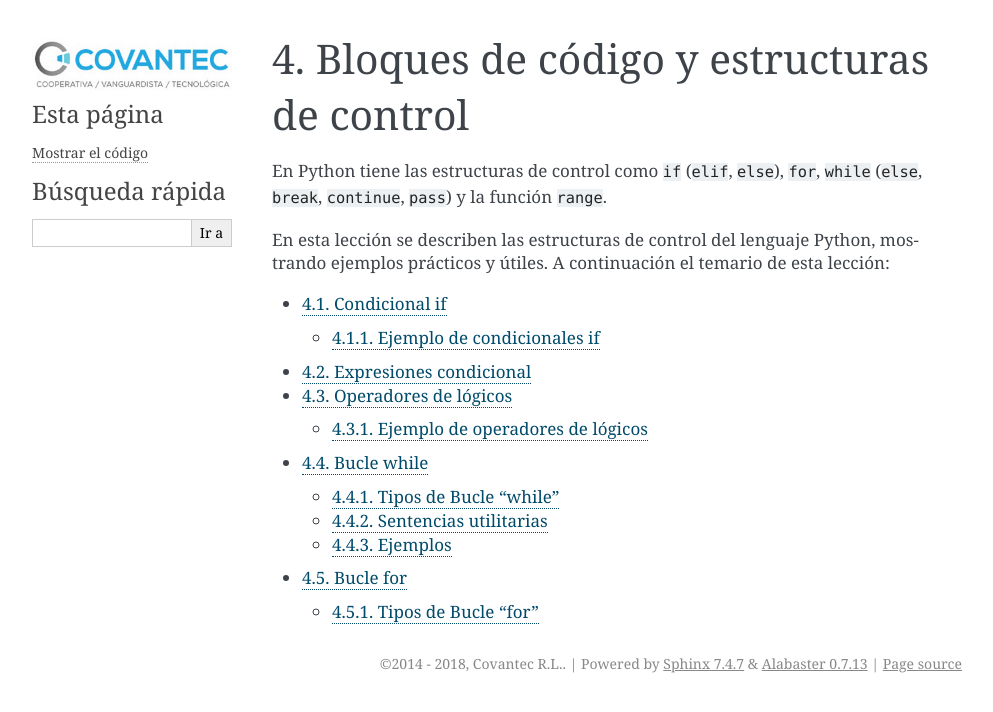
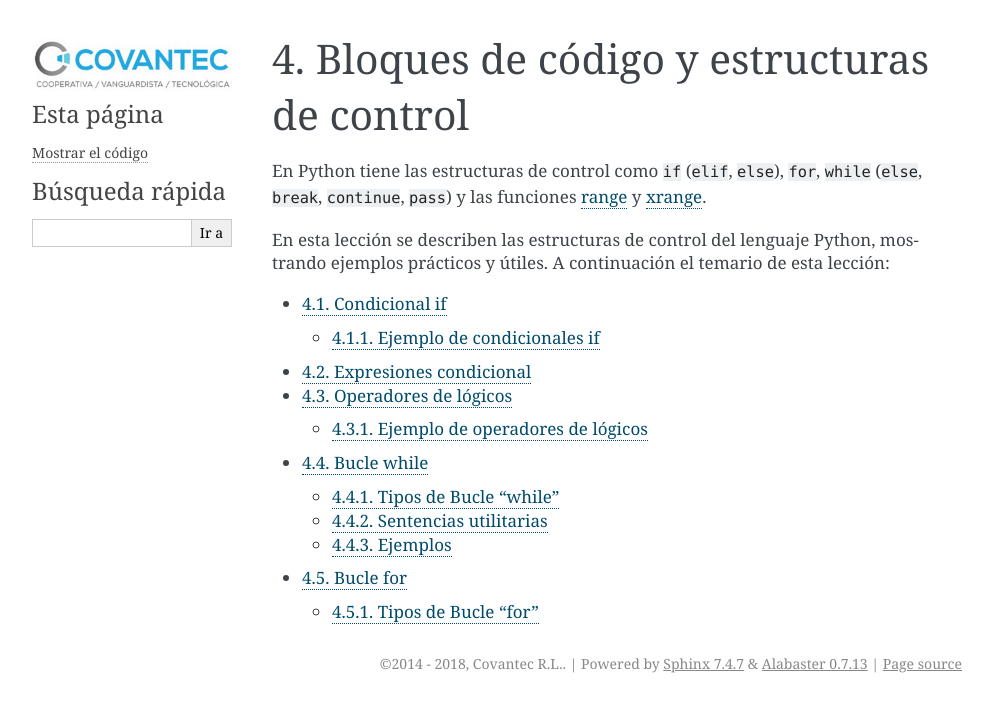
Before and after one commit to macagua/entrenamiento.python_basico, a Sphinx documentation site: the page built from source/leccion4/index.rst, in a window 1280 px wide. Shown: the top 712 px of the page, without its empty margins (148-1141 px from the left). Built offline with Sphinx 7.4.7, drawn with Linux system fonts in a browser that asks for light colours.

Commit message:
Agregar referencias a funciones integradas en el indice de contenidos de la leccion 4

```diff
--- a/source/leccion4/index.rst
+++ b/source/leccion4/index.rst
@@ -6,12 +6,12 @@
 Bloques de código y estructuras de control
 ==========================================
 
-En Python tiene las estructuras de control como ``if`` (``elif``, ``else``),
-``for``, ``while`` (``else``, ``break``, ``continue``, ``pass``) y la función
-``range``.
+En Python tiene las estructuras de control como ``if`` (``elif``, ``else``), ``for``,
+``while`` (``else``, ``break``, ``continue``, ``pass``) y las funciones
+:ref:`range <python_funcion_range>` y :ref:`xrange <python_funcion_xrange>`.
 
-En esta lección se describen las estructuras de control del lenguaje Python,
-mostrando ejemplos prácticos y útiles. A continuación el temario de esta lección:
+En esta lección se describen las estructuras de control del lenguaje Python, mostrando
+ejemplos prácticos y útiles. A continuación el temario de esta lección:
 
 
 .. toctree::
```
